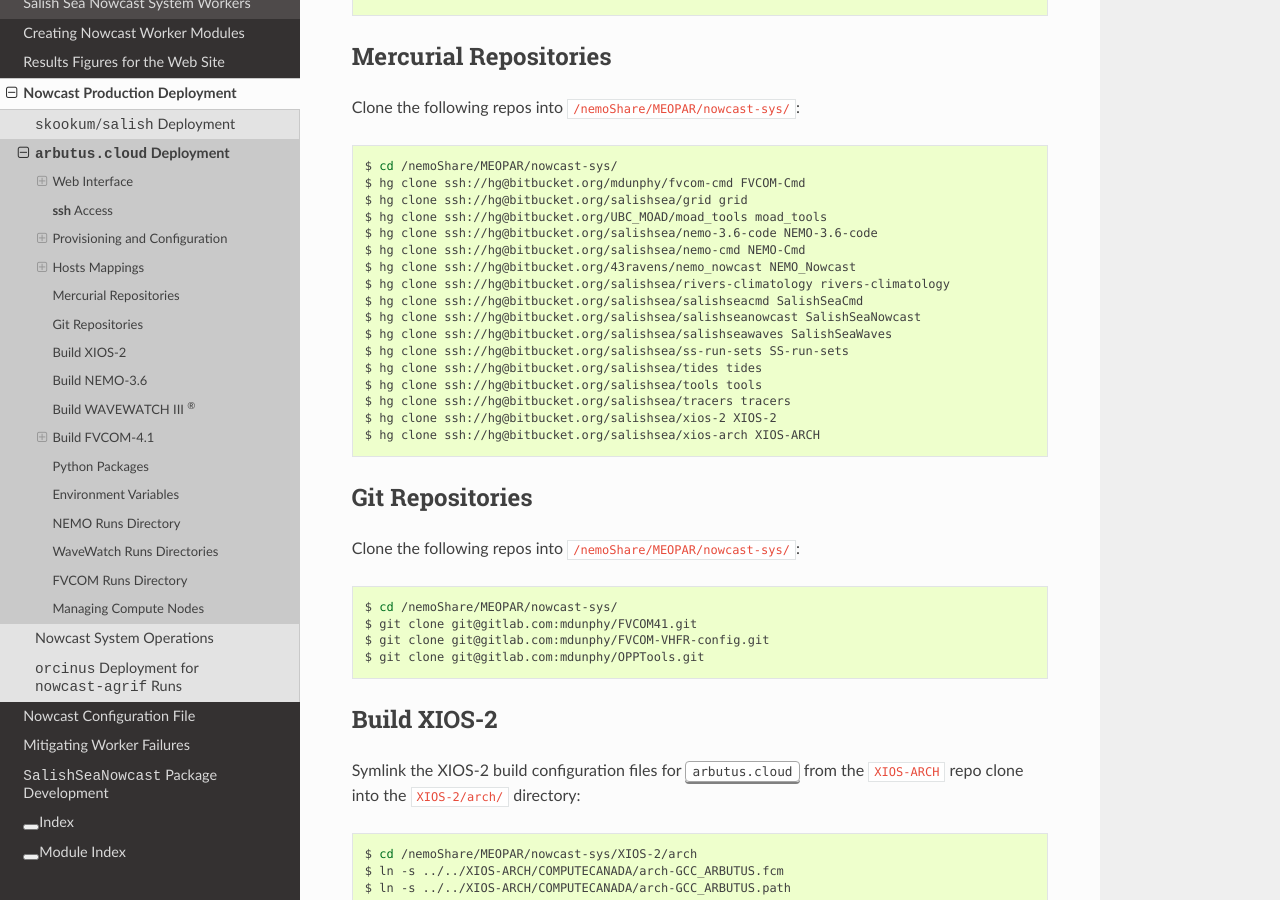
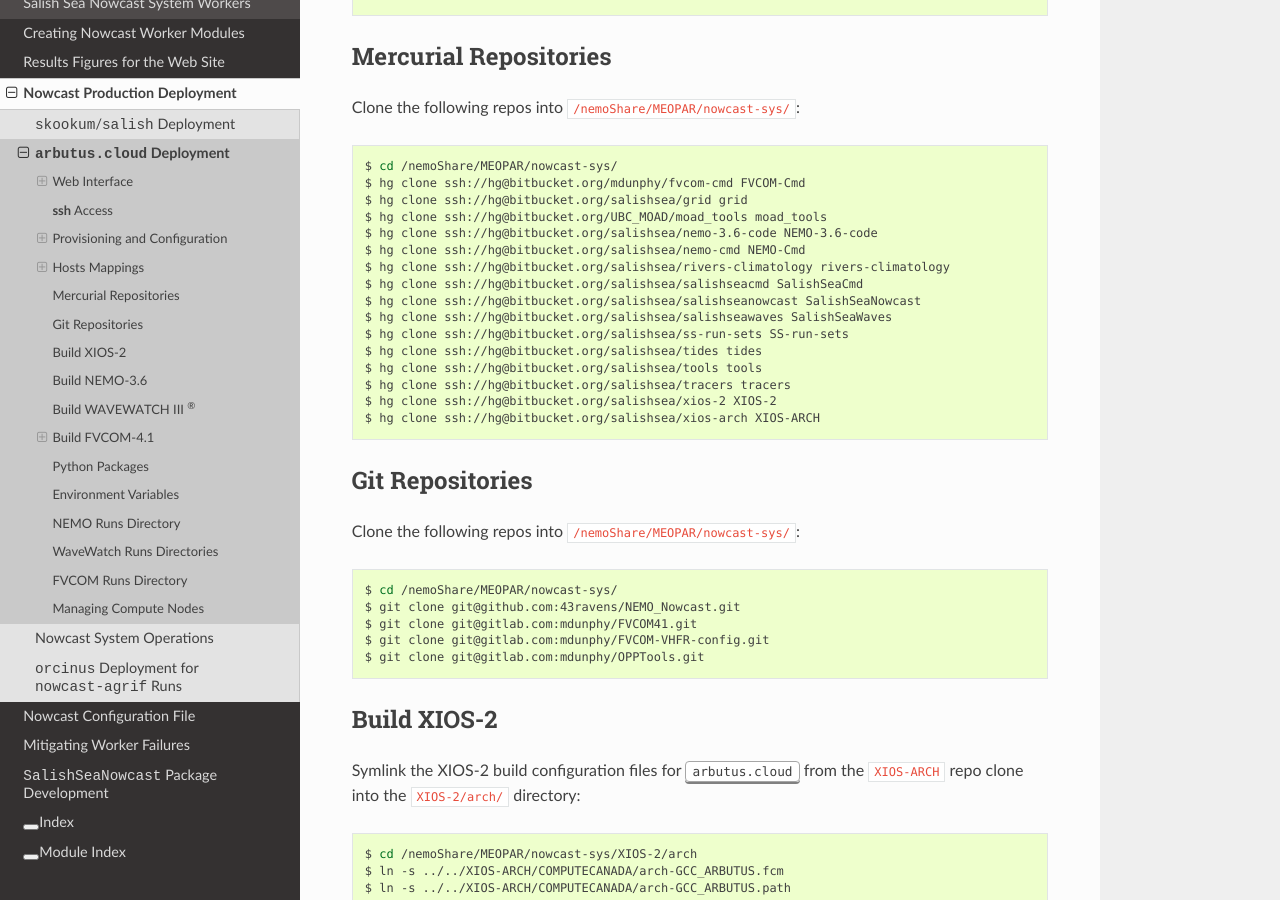
Before and after one commit to SalishSeaCast/SalishSeaNowcast, a Sphinx documentation site: the page built from docs/deployment/arbutus_cloud.rst, in a window 1280 px wide and 900 px high, scrolled down 11464 px. Built offline with Sphinx 7.4.7 and the Read the Docs theme 2.0.0, drawn with Linux system fonts in a browser that asks for light colours.

Commit message:
Change to install NEMO_Nowcast pkg from GitHub

```diff
--- a/docs/deployment/arbutus_cloud.rst
+++ b/docs/deployment/arbutus_cloud.rst
@@ -614,7 +614,6 @@ Clone the following repos into :file:`/nemoShare/MEOPAR/nowcast-sys/`:
     $ hg clone ssh://hg@bitbucket.org/UBC_MOAD/moad_tools moad_tools
     $ hg clone ssh://hg@bitbucket.org/salishsea/nemo-3.6-code NEMO-3.6-code
     $ hg clone ssh://hg@bitbucket.org/salishsea/nemo-cmd NEMO-Cmd
-    $ hg clone ssh://hg@bitbucket.org/43ravens/nemo_nowcast NEMO_Nowcast
     $ hg clone ssh://hg@bitbucket.org/salishsea/rivers-climatology rivers-climatology
     $ hg clone ssh://hg@bitbucket.org/salishsea/salishseacmd SalishSeaCmd
     $ hg clone ssh://hg@bitbucket.org/salishsea/salishseanowcast SalishSeaNowcast
@@ -635,6 +634,7 @@ Clone the following repos into :file:`/nemoShare/MEOPAR/nowcast-sys/`:
 .. code-block:: bash
 
     $ cd /nemoShare/MEOPAR/nowcast-sys/
+    $ git clone git@github.com:43ravens/NEMO_Nowcast.git
     $ git clone git@gitlab.com:mdunphy/FVCOM41.git
     $ git clone git@gitlab.com:mdunphy/FVCOM-VHFR-config.git
     $ git clone git@gitlab.com:mdunphy/OPPTools.git
--- a/docs/deployment/skookum_salish.rst
+++ b/docs/deployment/skookum_salish.rst
@@ -31,7 +31,6 @@ Clone the following repos into :file:`/SalishSeaCast/`:
     $ hg clone ssh://hg@bitbucket.org/UBC_MOAD/moad_tools moad_tools
     $ hg clone ssh://hg@bitbucket.org/salishsea/nemo-3.6-code NEMO-3.6-code
     $ hg clone ssh://hg@bitbucket.org/salishsea/nemo-cmd NEMO-Cmd
-    $ hg clone ssh://hg@bitbucket.org/43ravens/nemo_nowcast NEMO_Nowcast
     $ hg clone ssh://hg@bitbucket.org/salishsea/private-tools private-tools
     $ hg clone ssh://hg@bitbucket.org/salishsea/rivers-climatology rivers-climatology
     $ hg clone ssh://hg@bitbucket.org/salishsea/salishseacmd SalishSeaCmd
@@ -62,6 +61,7 @@ Clone the following repos into :file:`/SalishSeaCast/`:
 .. code-block:: bash
 
     $ cd /SalishSeaCast/
+    $ git clone git@github.com:43ravens/NEMO_Nowcast.git
     $ git clone git@gitlab.com:mdunphy/FVCOM-VHFR-config.git
     $ git clone git@gitlab.com:mdunphy/OPPTools.git OPPTools
 
```
Also changed, not shown: 2 other files.
